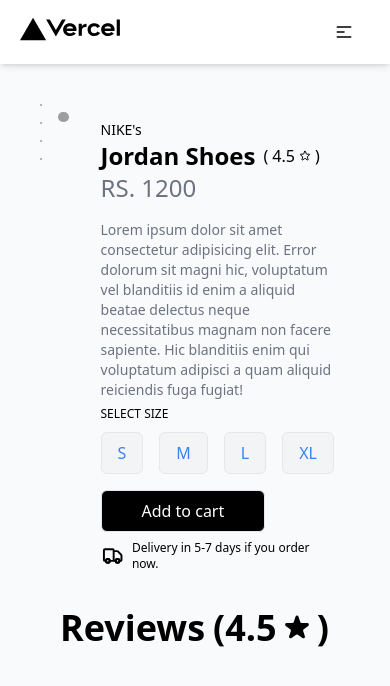
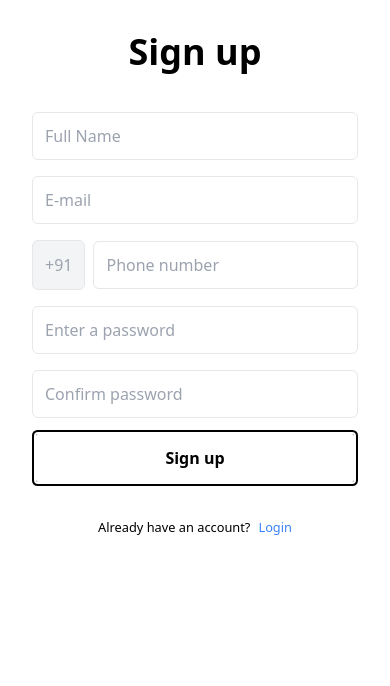
Before and after one commit to ronythankachan/e-commerce-nextjs-client, a Next.js app: page /signup in a window 390 px wide. Shown: the top 686 px of the page. Built offline with nearby package versions, Linux system fonts and the light colour scheme; grey boxes are pictures that could not be loaded.

Commit message:
login and signup page added for client

```diff
--- /dev/null
+++ b/pages/login.tsx
@@ -0,0 +1,57 @@
+import Link from "next/link";
+import Head from "next/head";
+import { useState } from "react";
+
+const login = () => {
+  const [formData, setFormData] = useState({
+    email: "",
+    password: "",
+  });
+  const handleChange = (event: React.ChangeEvent<HTMLInputElement>) => {
+    setFormData({
+      ...formData,
+      [event.target.name]: event.target.value,
+    });
+  };
+  return (
+    <div className="md:h-screen w-screen flex justify-center items-center">
+      <Head>
+        <title>Login</title>
+        <link rel="icon" href="/favicon.ico" />
+      </Head>
+      <main className="w-96 bg-white md:shadow-md rounded-md p-6 space-y-10 m-2">
+        <h1 className="font-bold text-4xl text-center">Login</h1>
+        <form className="flex flex-col space-y-4">
+          <input
+            className="input-text"
+            type="text"
+            placeholder="Enter e-mail"
+            name="email"
+            onChange={handleChange}
+          />
+          <input
+            className="input-text"
+            type="password"
+            placeholder="Enter password"
+            name="password"
+            onChange={handleChange}
+          />
+          <button className="btn-primary" type="submit" onClick={login}>
+            Login
+          </button>
+          <button className="text-xs hover:text-blue-500 text-right underline">
+            Forgot password?
+          </button>
+          <small className="text-center pt-5">
+            Don't have an account?
+            <Link href="/signup">
+              <a className="text-blue-500 ml-2">Signup</a>
+            </Link>
+          </small>
+        </form>
+      </main>
+    </div>
+  );
+};
+
+export default login;
--- /dev/null
+++ b/pages/signup.tsx
@@ -0,0 +1,83 @@
+import Head from "next/head";
+import Link from "next/link";
+import { useState } from "react";
+
+const signup = () => {
+  const [formData, setFormData] = useState({
+    name: "",
+    email: "",
+    phone: "",
+    password: "",
+    cpassword: "",
+  });
+  const handleChange = (event: React.ChangeEvent<HTMLInputElement>) => {
+    setFormData({
+      ...formData,
+      [event.target.name]: event.target.value,
+    });
+  };
+  return (
+    <div className="md:h-screen w-screen flex justify-center items-center">
+      <Head>
+        <title>Signup</title>
+        <link rel="icon" href="/favicon.ico" />
+      </Head>
+      <main className="w-96 bg-white md:shadow-md rounded-md p-6 space-y-10 m-2">
+        <h1 className="font-bold text-4xl text-center">Sign up</h1>
+        <form className="flex flex-col space-y-4">
+          <input
+            className="input-text"
+            type="text"
+            placeholder="Full Name"
+            name="name"
+            onChange={handleChange}
+          />
+          <input
+            className="input-text"
+            type="email"
+            placeholder="E-mail"
+            name="email"
+            onChange={handleChange}
+          />
+          <div className="flex items-center space-x-2 ">
+            <div className="text-gray-400 border p-3 rounded-md bg-gray-100">
+              +91
+            </div>
+            <input
+              className="input-text w-full"
+              type="number"
+              placeholder="Phone number"
+              name="phone"
+              onChange={handleChange}
+            />
+          </div>
+          <input
+            className="input-text"
+            type="password"
+            placeholder="Enter a password"
+            name="password"
+            onChange={handleChange}
+          />
+          <input
+            className="input-text"
+            type="password"
+            placeholder="Confirm password"
+            name="cpassword"
+            onChange={handleChange}
+          />
+          <button className="btn-primary" type="submit" onClick={signup}>
+            Sign up
+          </button>
+          <small className="text-center pt-5">
+            Already have an account?
+            <Link href="/login">
+              <a className="text-blue-500 ml-2">Login</a>
+            </Link>
+          </small>
+        </form>
+      </main>
+    </div>
+  );
+};
+
+export default signup;
```
